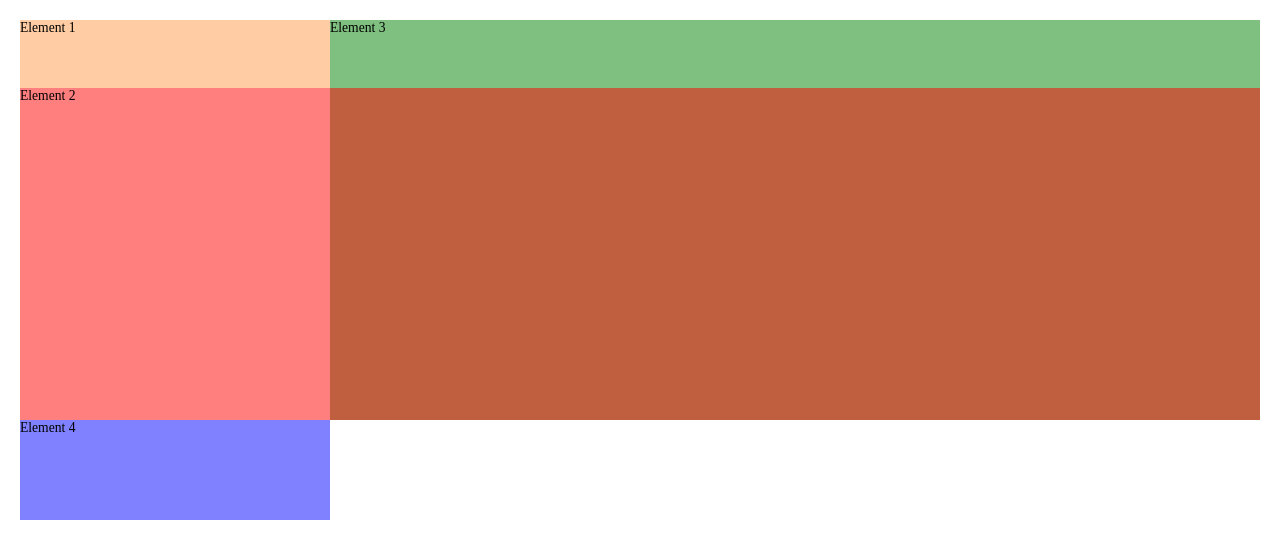
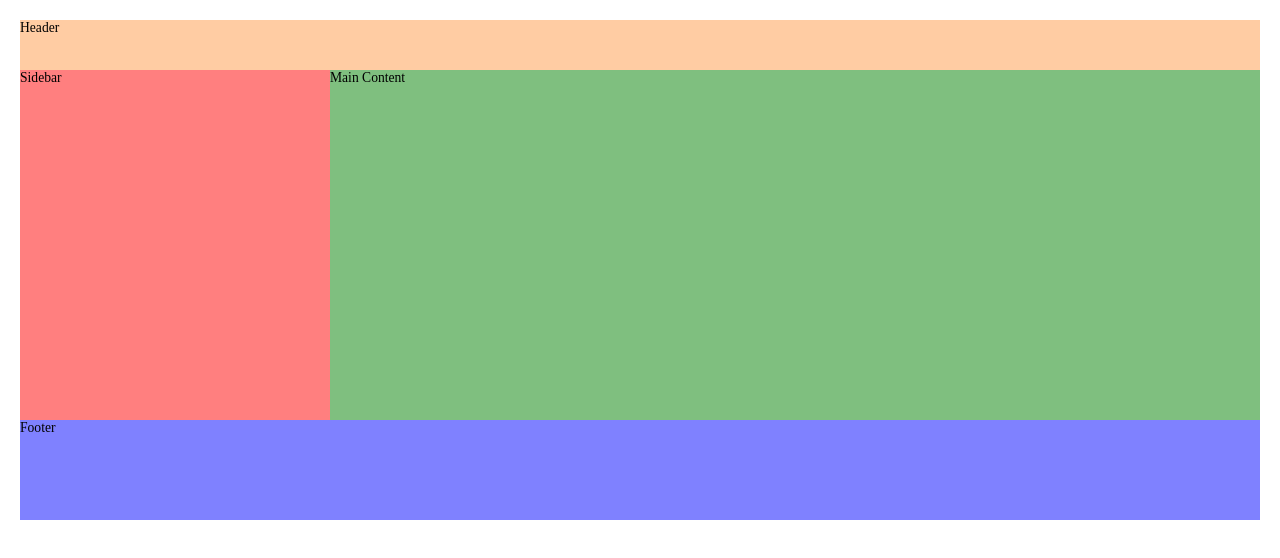
Before and after one commit to butterbeetle/css-practice, a React (Create React App) app: page /grid in a window 1280 px wide. Shown: the top 558 px of the page. Built offline with nearby package versions, Linux system fonts and the light colour scheme.

Commit message:
[60] 그리드 예시

```diff
--- a/src/examplar/GridExam.js
+++ b/src/examplar/GridExam.js
@@ -2,11 +2,18 @@ import classes from "./GridExam.module.css";
 
 const GridExam = () => {
   return (
+    // <div className={classes.container}>
+    //   <div className={classes.el1}>Element 1</div>
+    //   <div className={classes.el2}>Element 2</div>
+    //   <div className={classes.el3}>Element 3</div>
+    //   <div className={classes.el4}>Element 4</div>
+    // </div>
+
     <div className={classes.container}>
-      <div className={classes.el1}>Element 1</div>
-      <div className={classes.el2}>Element 2</div>
-      <div className={classes.el3}>Element 3</div>
-      <div className={classes.el4}>Element 4</div>
+      <div className={classes.header}>Header</div>
+      <div className={classes.sidebar}>Sidebar</div>
+      <div className={classes.mainContent}>Main Content</div>
+      <div className={classes.footer}>Footer</div>
     </div>
   );
 };
--- a/src/examplar/GridExam.module.css
+++ b/src/examplar/GridExam.module.css
@@ -1,8 +1,8 @@
-.container {
+/* .container {
   margin: 20px;
   display: grid;
   height: 500px;
-  /* grid-template-columns: 200px 5rem 20% auto; */
+  grid-template-columns: 200px 5rem 20% auto;
   grid-template-columns: repeat(4, 25%);
   grid-template-rows:
     [row-1-start]5rem
@@ -33,4 +33,31 @@
 
 .el4 {
   background: rgba(0, 4, 255, 0.5);
+} */
+
+.container {
+  margin: 20px;
+  display: grid;
+  height: 500px;
+  grid-template-columns: repeat(4, 25%);
+  grid-template-rows: 10% 70% 20%;
 }
+
+.header {
+  background: rgba(255, 154, 72, 0.5);
+  grid-column: 1/5;
+}
+
+.sidebar {
+  background: rgba(255, 0, 0, 0.5);
+}
+
+.mainContent {
+  background: rgba(0, 128, 0, 0.5);
+  grid-column: 2/5;
+}
+
+.footer {
+  background: rgba(0, 4, 255, 0.5);
+  grid-column: 1/5;
+}
```
